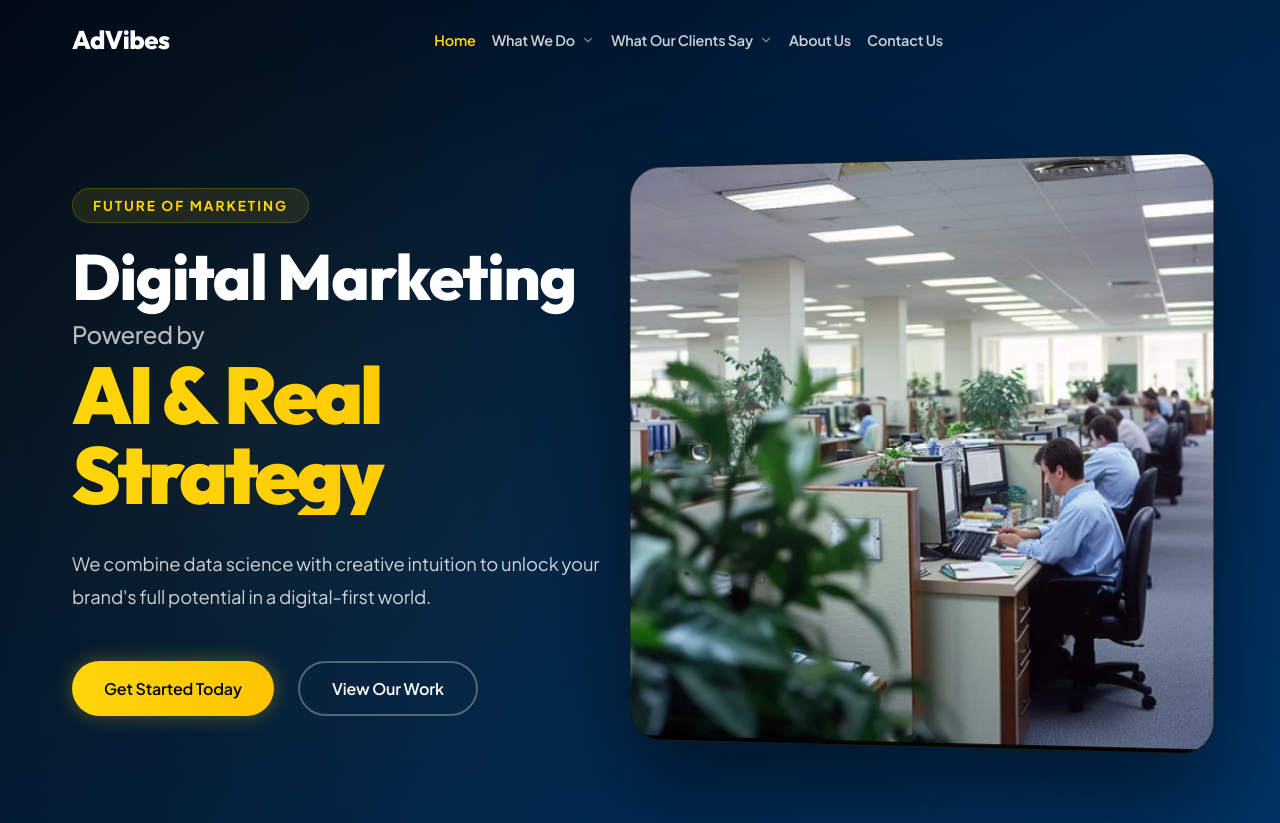
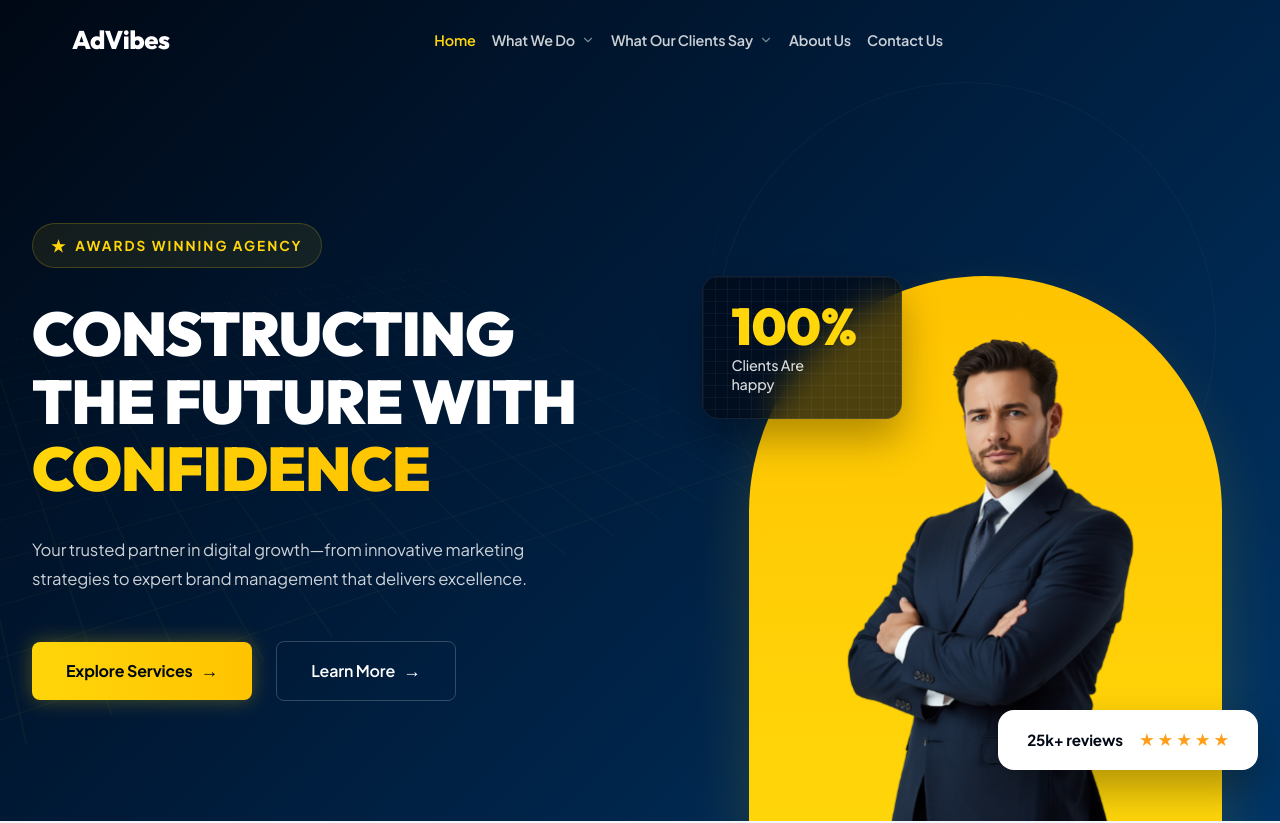
Before and after one commit to AbhyudayaShrestha/AdVibes, a Next.js app: page / in a window 1280 px wide. Shown: the top 823 px of the page. Built offline with nearby package versions, Linux system fonts and the light colour scheme.

Commit message:
feat: redesign hero section with custom arch backdrop, 100% satisfaction badge, and scroll parallax

```diff
--- a/src/app/globals.css
+++ b/src/app/globals.css
@@ -316,199 +316,402 @@ h1, h2, h3, h4 {
     display: none;
   }
 }
-/* Hero Section Styles */
-.hero {
-  padding-top: 160px;
-  padding-bottom: 120px;
+/* New Hero Section Styles */
+.hero-new {
+  padding-top: 180px;
+  padding-bottom: 0;
   background: var(--gradient-hero);
   color: var(--text-light);
   position: relative;
   overflow: hidden;
-  min-height: 90vh;
-  display: flex;
-  align-items: center;
-}
-
-.hero::before {
-  content: '';
+  min-height: 95vh;
+  display: flex;
+  align-items: flex-end;
+}
+
+.hero-new .container {
+  max-width: 1400px;
+}
+
+/* Perspective Grid overlay behind text */
+.hero-wireframe-grid {
+  position: absolute;
+  top: 15%;
+  left: -5%;
+  width: 55%;
+  height: 70%;
+  background-image:
+    linear-gradient(rgba(255, 214, 10, 0.05) 1px, transparent 1px),
+    linear-gradient(90deg, rgba(255, 214, 10, 0.05) 1px, transparent 1px);
+  background-size: 50px 50px;
+  transform: perspective(800px) rotateX(60deg) rotateY(0deg) rotateZ(-25deg);
+  opacity: 0.7;
+  pointer-events: none;
+  z-index: 1;
+}
+
+/* Decorative backdrop circular lines */
+.hero-circle-outline {
+  position: absolute;
+  border-radius: 50%;
+  border: 1px solid rgba(255, 255, 255, 0.04);
+  pointer-events: none;
+  z-index: 1;
+  transition: transform 0.1s ease-out;
+}
+
+.hero-circle-outline.outline-1 {
+  width: 500px;
+  height: 500px;
+  right: 5%;
+  top: 10%;
+}
+
+.hero-circle-outline.outline-2 {
+  width: 700px;
+  height: 700px;
+  right: -10%;
+  top: -5%;
+  border-color: rgba(255, 214, 10, 0.02);
+}
+
+.hero-grid-new {
+  display: grid;
+  grid-template-columns: 1.1fr 0.9fr;
+  gap: 3rem;
+  align-items: end;
+  position: relative;
+  z-index: 2;
+  width: 100%;
+}
+
+/* Left Column content */
+.hero-content-new {
+  position: relative;
+  z-index: 3;
+  padding-bottom: 120px;
+}
+
+.hero-badge-pill {
+  display: inline-flex;
+  align-items: center;
+  gap: 8px;
+  background: rgba(255, 214, 10, 0.08);
+  border: 1px solid rgba(255, 214, 10, 0.2);
+  color: var(--primary);
+  padding: 8px 18px;
+  border-radius: var(--radius-pill);
+  font-size: 0.85rem;
+  font-weight: 700;
+  text-transform: uppercase;
+  letter-spacing: 2px;
+  margin-bottom: 2rem;
+}
+
+.hero-badge-pill .star-icon {
+  color: var(--primary);
+  font-size: 1rem;
+}
+
+.hero-title-new {
+  font-size: clamp(2.4rem, 4.8vw, 4.2rem);
+  font-weight: 850;
+  line-height: 1.1;
+  letter-spacing: -0.02em;
+  color: var(--text-light);
+  margin-bottom: 2rem;
+}
+
+.hero-title-new .highlight-text {
+  background: var(--gradient-accent);
+  -webkit-background-clip: text;
+  -webkit-text-fill-color: transparent;
+  font-weight: 900;
+}
+
+.hero-description-new {
+  font-size: clamp(1rem, 1.3vw, 1.2rem);
+  line-height: 1.75;
+  color: rgba(255, 255, 255, 0.8);
+  max-width: 560px;
+  margin-bottom: 3rem;
+}
+
+.hero-actions-new {
+  display: flex;
+  gap: 1.5rem;
+  align-items: center;
+}
+
+.btn-primary-new {
+  background: var(--gradient-accent);
+  color: #000814 !important;
+  font-weight: 700;
+  padding: 14px 34px;
+  border-radius: var(--radius-sm);
+  display: inline-flex;
+  align-items: center;
+  gap: 8px;
+  box-shadow: var(--glow);
+  transition: var(--transition);
+}
+
+.btn-primary-new:hover {
+  transform: translateY(-3px) scale(1.03);
+  box-shadow: 0 15px 30px rgba(255, 214, 10, 0.4);
+}
+
+.btn-outline-new {
+  border: 1px solid rgba(255, 255, 255, 0.2);
+  color: var(--text-light) !important;
+  font-weight: 600;
+  padding: 14px 34px;
+  border-radius: var(--radius-sm);
+  display: inline-flex;
+  align-items: center;
+  gap: 8px;
+  transition: var(--transition);
+}
+
+.btn-outline-new:hover {
+  background: rgba(255, 255, 255, 0.05);
+  border-color: rgba(255, 255, 255, 0.4);
+  transform: translateY(-3px);
+}
+
+.arrow-icon {
+  font-size: 1.1rem;
+  transition: transform 0.3s ease;
+}
+
+.btn-primary-new:hover .arrow-icon,
+.btn-outline-new:hover .arrow-icon {
+  transform: translateX(4px);
+}
+
+/* Right Column (Visual) */
+.hero-visual-new {
+  position: relative;
+  display: flex;
+  justify-content: center;
+  align-items: center;
+  z-index: 3;
+  width: 100%;
+}
+
+.hero-arch-container {
+  position: relative;
+  width: 100%;
+  max-width: 540px;
+  aspect-ratio: 0.82;
+  display: flex;
+  align-items: flex-end;
+  justify-content: center;
+}
+
+/* Arch Shape Backdrop */
+.hero-arch-bg {
+  position: absolute;
+  bottom: 0;
+  width: 90%;
+  height: 85%;
+  background: linear-gradient(180deg, #ffc300 0%, #ffd60a 100%);
+  border-top-left-radius: 270px;
+  border-top-right-radius: 270px;
+  z-index: 1;
+  box-shadow: 0 30px 60px rgba(255, 214, 10, 0.15);
+}
+
+/* The Person Image cutout styling */
+.hero-person-img {
+  position: relative;
+  z-index: 2;
+  width: 95%;
+  height: auto;
+  object-fit: contain;
+  display: block;
+}
+
+/* Floating Widgets styles */
+.floating-widget {
+  position: absolute;
+  z-index: 10;
+  border-radius: 16px;
+  box-shadow: 0 20px 40px rgba(0, 0, 0, 0.3);
+  transition: transform 0.1s ease-out;
+  backdrop-filter: blur(16px);
+  -webkit-backdrop-filter: blur(16px);
+}
+
+/* Satisfaction Widget 1 (Top Left) */
+.widget-satisfaction {
+  top: 15%;
+  left: -20px;
+  background: rgba(0, 8, 20, 0.7);
+  border: 1px solid rgba(255, 255, 255, 0.08);
+  padding: 24px 28px;
+  overflow: hidden;
+  min-width: 200px;
+}
+
+.widget-grid-pattern {
   position: absolute;
   top: 0;
   left: 0;
   right: 0;
   bottom: 0;
-  background: radial-gradient(circle at 20% 50%, rgba(255, 214, 10, 0.05) 0%, transparent 50%),
-              radial-gradient(circle at 80% 80%, rgba(0, 53, 102, 0.5) 0%, transparent 70%);
+  background-image:
+    linear-gradient(rgba(255, 255, 255, 0.04) 1px, transparent 1px),
+    linear-gradient(90deg, rgba(255, 255, 255, 0.04) 1px, transparent 1px);
+  background-size: 12px 12px;
   pointer-events: none;
-}
-
-.hero-grid {
-  display: grid;
-  grid-template-columns: 1.2fr 1fr;
-  gap: 4rem;
-  align-items: center;
+  z-index: 1;
+}
+
+.widget-content {
   position: relative;
   z-index: 2;
-}
-
-.hero-tag {
-  margin-bottom: 1.5rem;
-}
-
-.tag-line {
-  background: rgba(255, 214, 10, 0.1);
+  display: flex;
+  flex-direction: column;
+  gap: 4px;
+}
+
+.widget-satisfaction .percent-text {
+  font-size: 3.2rem;
+  font-weight: 850;
   color: var(--primary);
-  padding: 8px 20px;
-  border-radius: 50px;
-  font-size: 0.85rem;
+  line-height: 1;
+  font-family: var(--font-outfit), sans-serif;
+}
+
+.widget-satisfaction .label-text {
+  font-size: 0.9rem;
+  color: rgba(255, 255, 255, 0.85);
+  font-weight: 500;
+  line-height: 1.3;
+}
+
+/* Reviews Widget 2 (Bottom Right) */
+.widget-reviews {
+  bottom: 8%;
+  right: -10px;
+  background: #ffffff;
+  padding: 14px 28px;
+  display: flex;
+  align-items: center;
+  gap: 16px;
+  border: 1px solid rgba(255, 255, 255, 0.2);
+}
+
+.widget-reviews .reviews-count {
+  font-size: 0.95rem;
   font-weight: 700;
-  text-transform: uppercase;
-  letter-spacing: 2px;
-  border: 1px solid rgba(255, 214, 10, 0.2);
-}
-
-.hero-content {
-  text-align: left;
-  position: relative;
-  z-index: 5;
-}
-
-.hero-title {
-  display: flex;
-  flex-direction: column;
-  margin-bottom: 2rem;
-  line-height: 1.1;
-}
-
-.line-top {
-  font-size: clamp(2.5rem, 5vw, 4rem);
-  font-weight: 800;
-  color: var(--text-light);
-  letter-spacing: -0.02em;
-}
-
-.line-middle {
-  font-size: clamp(1rem, 2vw, 1.5rem);
-  font-weight: 500;
-  color: rgba(255, 255, 255, 0.7);
-  margin: 0.5rem 0;
-  font-family: var(--font-plus-jakarta), sans-serif;
-}
-
-.line-bottom {
-  font-size: clamp(3rem, 7vw, 5rem);
-  font-weight: 900;
-  background: var(--gradient-accent);
-  -webkit-background-clip: text;
-  -webkit-text-fill-color: transparent;
-  letter-spacing: -0.04em;
-  line-height: 1;
-}
-
-.hero-description {
-  font-size: clamp(1rem, 1.5vw, 1.15rem);
-  color: rgba(255, 255, 255, 0.7);
-  max-width: 550px;
-  margin-bottom: 3rem;
-  line-height: 1.8;
-}
-
-.hero-btns {
-  display: flex;
-  gap: 1.5rem;
-  justify-content: flex-start;
-}
-
-.hero-image-container {
-  position: relative;
-  z-index: 1;
-  margin-left: -100px; /* Slight overlap */
-}
-
-.image-wrapper {
-  position: relative;
-  border-radius: var(--radius-lg);
-  overflow: hidden;
-  box-shadow: 0 50px 100px rgba(0, 0, 0, 0.5);
-  border: 1px solid rgba(255, 255, 255, 0.1);
-  background: #000;
-  transform: perspective(1000px) rotateY(-5deg);
-  transition: var(--transition);
-}
-
-.image-wrapper:hover {
-  transform: perspective(1000px) rotateY(0deg) scale(1.02);
-}
-
-.floating-img {
-  width: 100%;
-  height: auto;
-  display: block;
-  animation: float 6s ease-in-out infinite;
-}
-
-.image-glow {
-  position: absolute;
-  top: 50%;
-  left: 50%;
-  transform: translate(-50%, -50%);
-  width: 120%;
-  height: 120%;
-  background: radial-gradient(circle, rgba(255, 214, 10, 0.15) 0%, transparent 70%);
-  z-index: -1;
-  pointer-events: none;
-}
-
-@keyframes float {
-  0%, 100% { transform: translateY(0); }
-  50% { transform: translateY(-20px); }
-}
-
-.reveal {
-  opacity: 0;
-  animation: fadeInUp 0.8s ease-out forwards;
-}
-
-@keyframes fadeInUp {
-  from {
-    opacity: 0;
-    transform: translateY(30px);
-  }
-  to {
-    opacity: 1;
-    transform: translateY(0);
+  color: #000814;
+}
+
+.stars-container {
+  display: flex;
+  gap: 3px;
+}
+
+.stars-container .star {
+  color: #ff9f1c;
+  font-size: 1.1rem;
+}
+
+/* Responsive design */
+@media (max-width: 1100px) {
+  .hero-wireframe-grid {
+    width: 70%;
+  }
+  .widget-satisfaction {
+    left: -10px;
+  }
+  .widget-reviews {
+    right: -5px;
   }
 }
 
 @media (max-width: 1024px) {
-  .hero-grid {
+  .hero-new {
+    padding-top: 140px;
+    padding-bottom: 0;
+  }
+  .hero-grid-new {
     grid-template-columns: 1fr;
+    gap: 2.5rem;
     text-align: center;
-    gap: 3rem;
-  }
-
-  .hero-content {
-    text-align: center;
+  }
+  .hero-content-new {
     display: flex;
     flex-direction: column;
     align-items: center;
-    padding-right: 0;
-  }
-
-  .hero-btns {
-    justify-content: center;
-  }
-
-  .hero-description {
+    padding-bottom: 40px;
+  }
+  .hero-description-new {
     margin-left: auto;
     margin-right: auto;
   }
-
-  .hero-image-container {
-    margin-left: 0;
-  }
-
-  .image-wrapper {
-    transform: none !important;
+  .hero-wireframe-grid {
+    width: 100%;
+    left: 0;
+    top: 5%;
+    height: 50%;
+  }
+  .hero-visual-new {
+    max-width: 480px;
+    margin: 0 auto;
+  }
+  .widget-satisfaction {
+    left: 10px;
+  }
+  .widget-reviews {
+    right: 10px;
+  }
+}
+
+@media (max-width: 576px) {
+  .hero-new {
+    padding-top: 120px;
+    padding-bottom: 0;
+  }
+  .hero-badge-pill {
+    padding: 6px 14px;
+    font-size: 0.75rem;
+    margin-bottom: 1.5rem;
+  }
+  .hero-title-new {
+    font-size: 2.2rem;
+  }
+  .hero-actions-new {
+    flex-direction: column;
+    width: 100%;
+    gap: 1rem;
+  }
+  .btn-primary-new,
+  .btn-outline-new {
+    width: 100%;
+    justify-content: center;
+  }
+  .widget-satisfaction {
+    padding: 16px 20px;
+    min-width: 160px;
+  }
+  .widget-satisfaction .percent-text {
+    font-size: 2.4rem;
+  }
+  .widget-satisfaction .label-text {
+    font-size: 0.8rem;
+  }
+  .widget-reviews {
+    padding: 10px 18px;
+    gap: 8px;
+  }
+  .widget-reviews .reviews-count {
+    font-size: 0.85rem;
+  }
+  .stars-container .star {
+    font-size: 0.95rem;
   }
 }
 
--- a/src/app/page.tsx
+++ b/src/app/page.tsx
@@ -1,5 +1,6 @@
 'use client';
 
+import { useState, useEffect } from 'react';
 import Link from 'next/link';
 import {
   Globe,
@@ -21,32 +22,88 @@ import CTASection from '@/components/CTASection';
 import { ServiceCard, TrainingCard, TestimonialCard } from '@/components/Cards';
 
 export default function Home() {
+  const [scrollY, setScrollY] = useState(0);
+
+  useEffect(() => {
+    const handleScroll = () => {
+      setScrollY(window.scrollY);
+    };
+    window.addEventListener('scroll', handleScroll, { passive: true });
+    return () => {
+      window.removeEventListener('scroll', handleScroll);
+    };
+  }, []);
+
   return (
     <main>
       {/* Hero Section */}
-      <section id="home" className="hero">
-        <div className="container hero-grid">
-          <div className="hero-content">
-            <div className="hero-tag reveal" style={{ animationDelay: '0.1s' }}>
-              <span className="tag-line">Future of Marketing</span>
+      <section id="home" className="hero-new">
+        {/* Decorative background grid and circles */}
+        <div className="hero-wireframe-grid"></div>
+        <div className="hero-circle-outline outline-1" style={{ transform: `translateY(${scrollY * 0.04}px)` }}></div>
+        <div className="hero-circle-outline outline-2" style={{ transform: `translateY(${scrollY * 0.08}px)` }}></div>
+
+        <div className="container hero-grid-new">
+          {/* Left Column */}
+          <div className="hero-content-new">
+            <div className="hero-badge-pill reveal" style={{ animationDelay: '0.1s' }}>
+              <span className="star-icon">★</span> Awards Winning Agency
             </div>
-            <h1 className="hero-title reveal" style={{ animationDelay: '0.2s' }}>
-              <span className="line-top">Digital Marketing</span>
-              <span className="line-middle">Powered by</span>
-              <span className="line-bottom">AI & Real Strategy</span>
+
+            <h1 className="hero-title-new reveal" style={{ animationDelay: '0.2s' }}>
+              CONSTRUCTING <br />
+              THE FUTURE WITH <br />
+              <span className="highlight-text">CONFIDENCE</span>
             </h1>
-            <p className="hero-description reveal" style={{ color: 'rgba(255,255,255,0.8)', animationDelay: '0.3s' }}>
-              We combine data science with creative intuition to unlock your brand's full potential in a digital-first world.
+
+            <p className="hero-description-new reveal" style={{ animationDelay: '0.3s' }}>
+              Your trusted partner in digital growth—from innovative marketing strategies to expert brand management that delivers excellence.
             </p>
-            <div className="hero-btns reveal" style={{ animationDelay: '0.4s' }}>
-              <Link href="/about#contact-form" className="btn btn-primary">Get Started Today</Link>
-              <Link href="/case-studies" className="btn btn-outline" style={{ borderColor: 'rgba(255,255,255,0.3)', color: 'white' }}>View Our Work</Link>
+
+            <div className="hero-actions-new reveal" style={{ animationDelay: '0.4s' }}>
+              <Link href="/services" className="btn btn-primary-new">
+                Explore Services <span className="arrow-icon">→</span>
+              </Link>
+              <Link href="/about" className="btn btn-outline-new">
+                Learn More <span className="arrow-icon">→</span>
+              </Link>
             </div>
           </div>
-          <div className="hero-image-container reveal" style={{ animationDelay: '0.5s' }}>
-            <div className="image-wrapper">
-              <img src="/hero-bg.webp" alt="Modern AdVibes Office" className="floating-img" />
-              <div className="image-glow"></div>
+
+          {/* Right Column */}
+          <div className="hero-visual-new reveal" style={{ animationDelay: '0.5s' }}>
+            <div className="hero-arch-container">
+              {/* The Arch background shape */}
+              <div className="hero-arch-bg"></div>
+              {/* Person image cut-out */}
+              <img src="/heroPicture.png" alt="AdVibes Team Expert" className="hero-person-img" />
+            </div>
+
+            {/* Widget 1: 100% Clients Are Happy */}
+            <div
+              className="floating-widget widget-satisfaction"
+              style={{ transform: `translateY(${scrollY * -0.15}px)` }}
+            >
+              <div className="widget-grid-pattern"></div>
+              <div className="widget-content">
+                <span className="percent-text">100%</span>
+                <span className="label-text">Clients Are<br />happy</span>
+              </div>
+            </div>
+
+            {/* Widget 2: 25k+ Reviews */}
+            <div
+              className="floating-widget widget-reviews"
+              style={{ transform: `translateY(${scrollY * -0.08}px)` }}
+            >
+              <span className="reviews-count">25k+ reviews</span>
+              <div className="stars-container">
+                <span className="star">★</span>
+                <span className="star">★</span>
+                <span className="star">★</span>
+                <span className="star">★</span>
+                <span className="star">★</span>
+              </div>
             </div>
           </div>
         </div>
```
Also changed, not shown: public/heroPicture.png (added), 1 other file (tests, documents, lock files or other folders).
